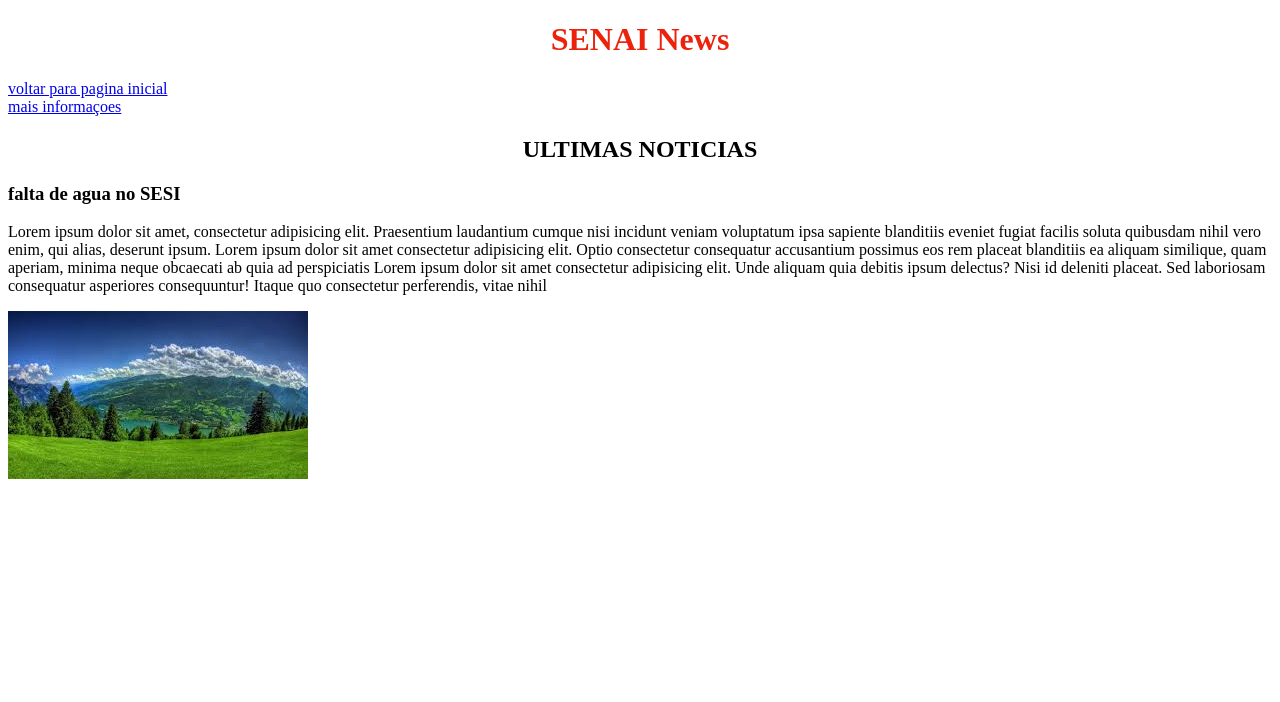
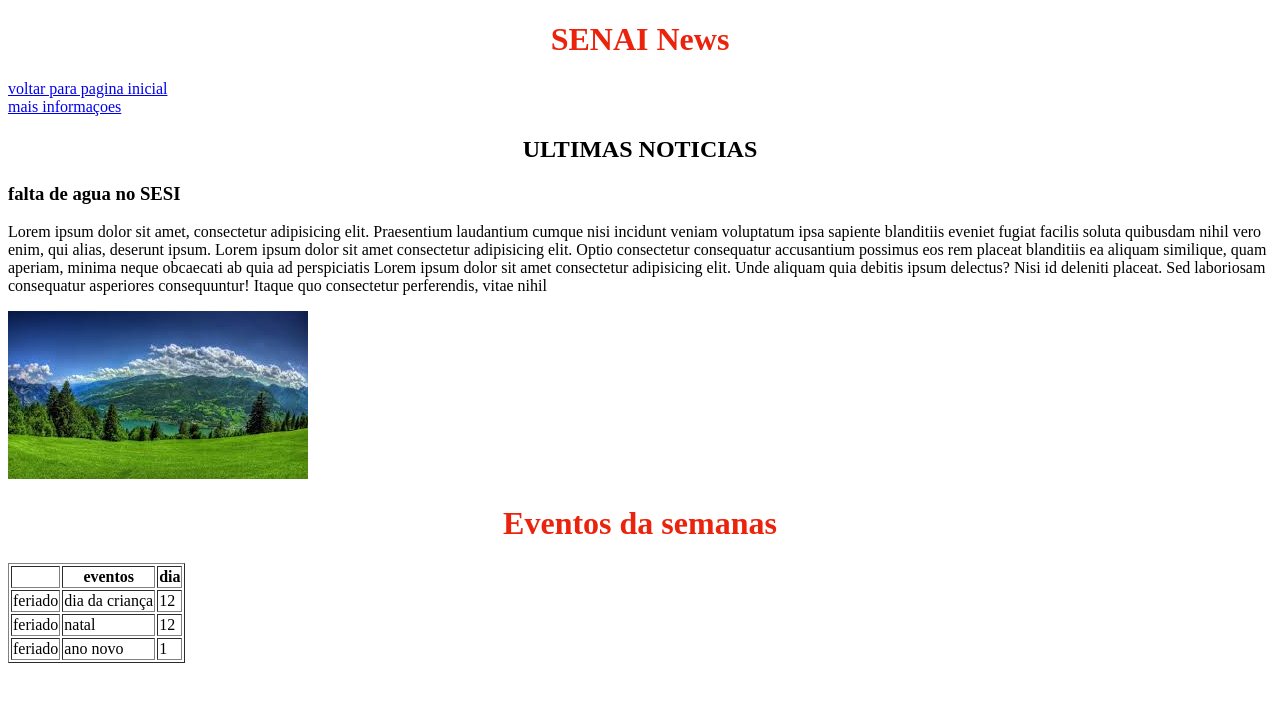
Before and after one commit to cruzricardo515/avaliacao_senai_news, a plain HTML site: page pagina.inicial.html in a window 1280 px wide. Drawn offline with Linux system fonts and the light colour scheme.

Commit message:
feito
entregando meu trabalho

```diff
--- a/pagina.inicial.html
+++ b/pagina.inicial.html
@@ -20,7 +20,33 @@
 </p>
 <img src="../src/img/noticia.png" alt="cachorro">
 
+<h1><strong>Eventos da semanas</strong></h1>
+</body>
+<table border="1">
+  <tr>
+    <th></th>
+    <th>eventos</th>
+    <th>dia</th>
+  </tr>
 
+  <tr>
+    <td>feriado</td>
+    <td>dia da criança</td>
+    <td>12</td>
+
+  </tr>
+  <tr>
+    <td>feriado</td>
+    <td>natal</td>
+    <td>12</td>
+  </tr>
+   <td>feriado</td>
+    <td>ano novo</td>
+    <td>1</td>
+  </tr>
+</table>
+
+</html>
 
 
 
```
